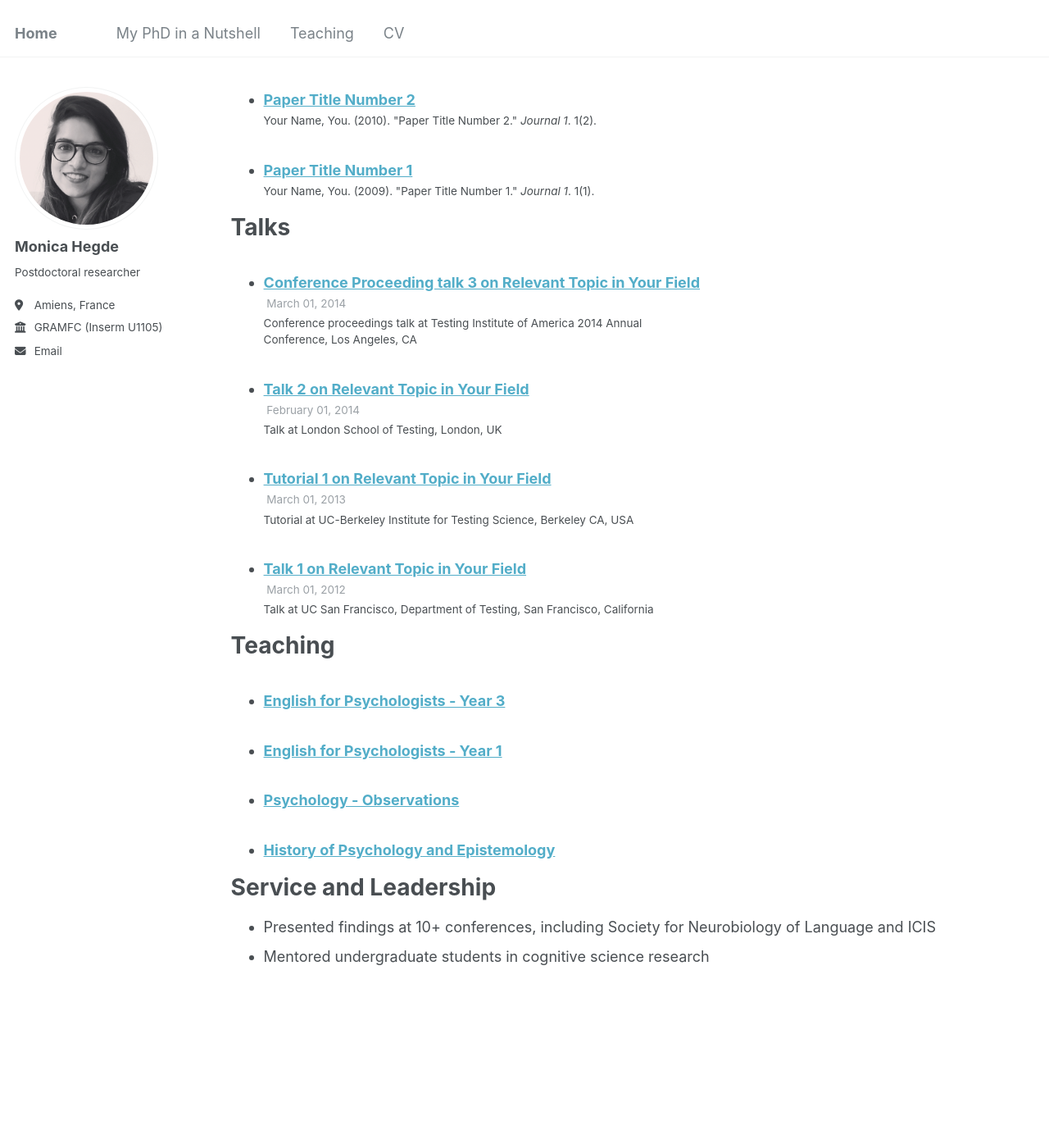
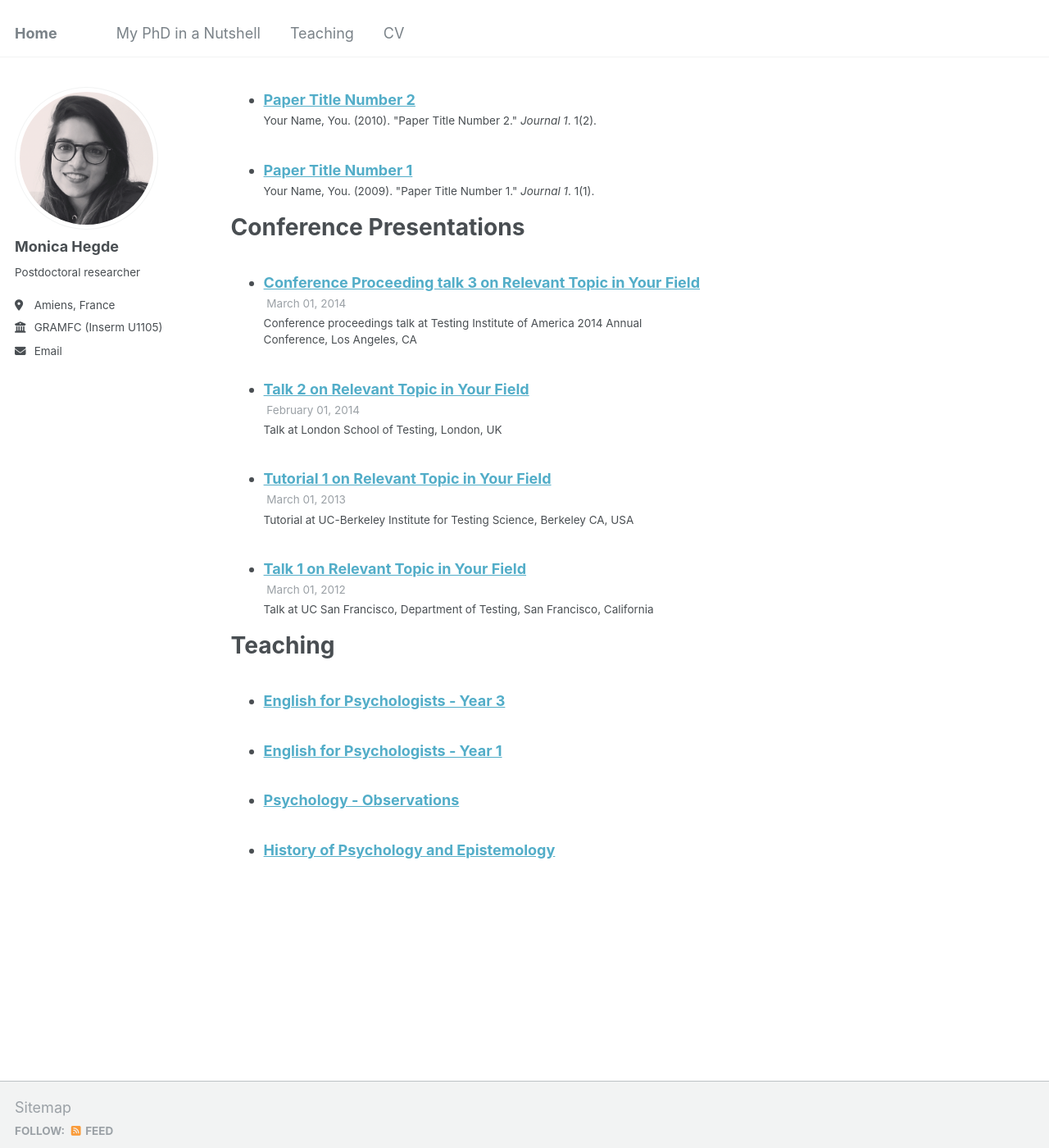
Before and after one commit to hahaharmonica/hahaharmonica.github.io, a Jekyll site: the page built from _pages/cv.md, in a window 1280 px wide and 1400 px high, scrolled down 1852 px. Shown: the whole window at 82% size. Built offline with Jekyll 4.4.1, drawn with Linux system fonts in a browser that asks for light colours.

Commit message:
Update cv.md

```diff
--- a/_pages/cv.md
+++ b/_pages/cv.md
@@ -68,7 +68,7 @@ Publications
   {% endfor %}
 </ul>
 
-Talks
+Conference Presentations
 ======
 <ul>
   {% for post in site.talks reversed %}
@@ -83,8 +83,3 @@ Teaching
     {% include archive-single-cv.html %}
   {% endfor %}
 </ul>
-
-Service and Leadership
-======
-* Presented findings at 10+ conferences, including Society for Neurobiology of Language and ICIS
-* Mentored undergraduate students in cognitive science research
```
